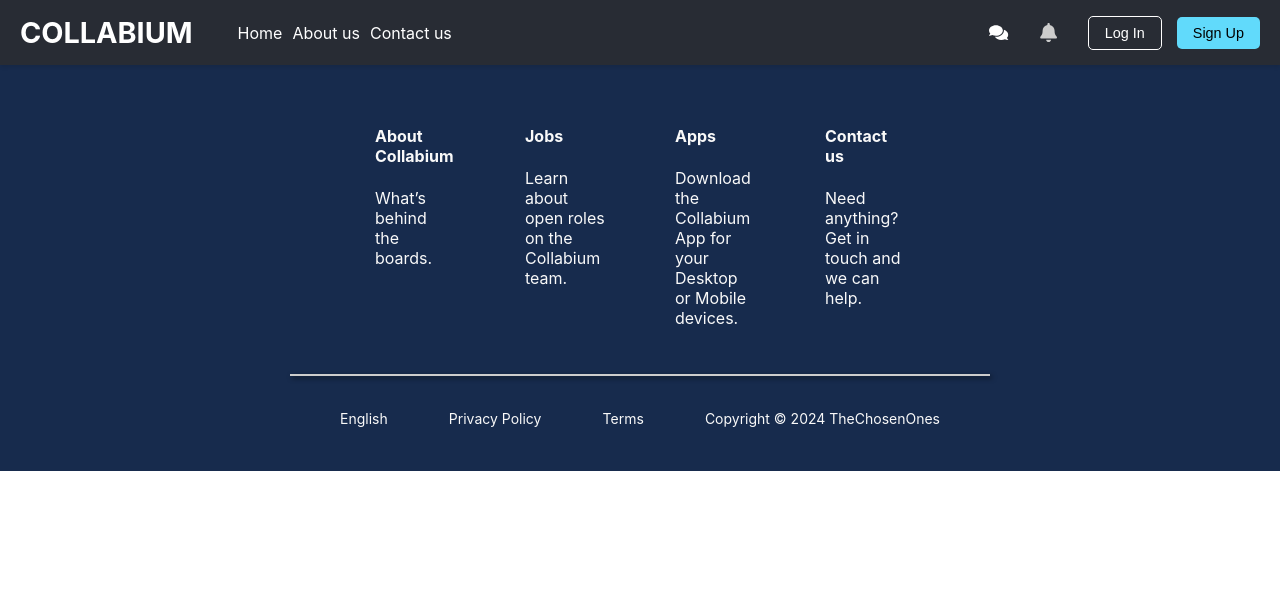
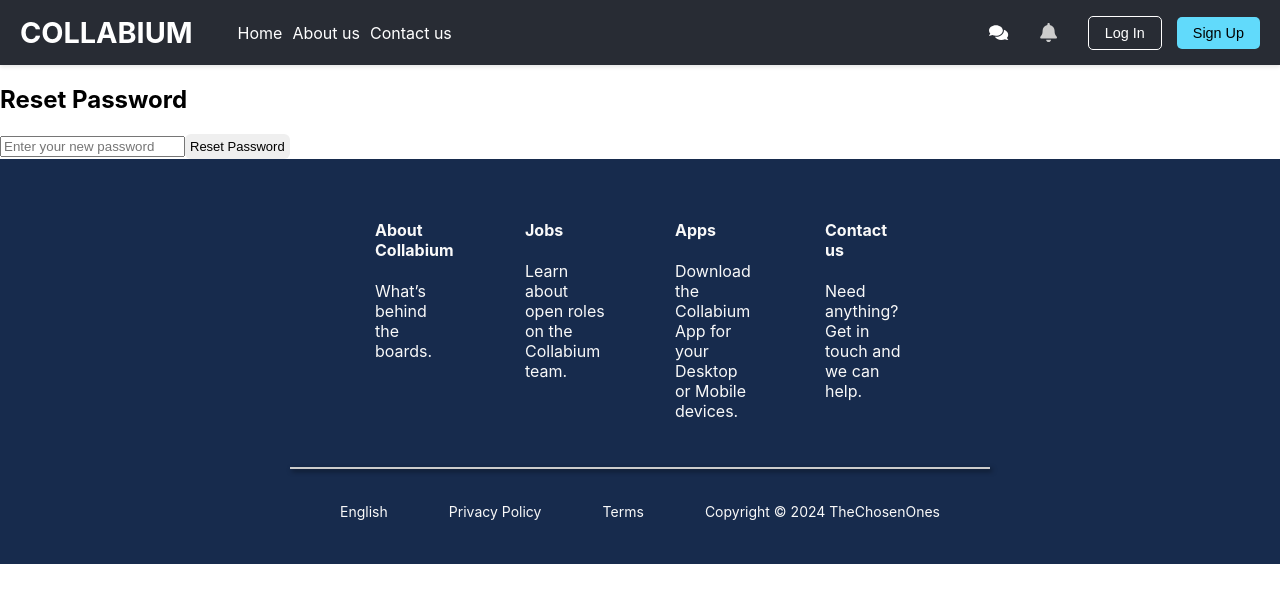
Before and after one commit to KianShirvani/TheChosenOnes, a React (Create React App) app in the folder frontend/: page /reset-password/1 in a window 1280 px wide. Shown: the top 602 px of the page. Built offline with nearby package versions, Linux system fonts and the light colour scheme; no server answers.

Commit message:
Add pages for forgot password

```diff
--- a/frontend/src/App.js
+++ b/frontend/src/App.js
@@ -11,6 +11,8 @@ import AdminManagement from "./pages/AdminManagement";
 import ChatPage from "./pages/ChatPage";
 import axios from "axios";
 import { NotificationProvider } from "./components/NotificationContext";
+import ForgotPasswordPage from './pages/ForgotPasswordPage';
+import ResetPasswordPage from './pages/ResetPasswordPage';
 
 const ProtectedRoute = ({ element, adminOnly }) => {
   const token = localStorage.getItem("token");
@@ -50,6 +52,8 @@ function App() {
             element={<ProtectedRoute element={<AdminManagement />} adminOnly />}
           />
           <Route path="/chat" element={<ProtectedRoute element={<ChatPage />} />} />
+          <Route path="/forgot-password" element={<ForgotPasswordPage />} />
+          <Route path="/reset-password/:token" element={<ResetPasswordPage />} />
         </Routes>
         <Footer />
       </NotificationProvider>
--- /dev/null
+++ b/frontend/src/pages/ForgotPasswordPage.js
@@ -0,0 +1,37 @@
+import React, { useState } from 'react';
+import axios from 'axios';
+
+const ForgotPasswordPage = () => {
+  const [email, setEmail] = useState('');
+  const [message, setMessage] = useState('');
+
+  const handleSubmit = async (e) => {
+    e.preventDefault();
+
+    try {
+      const response = await axios.post(`${process.env.REACT_APP_API_URL}/auth/request-password-reset`, { email });
+      setMessage(response.data.message);
+    } catch (error) {
+      setMessage(error.response?.data?.error || 'An error occurred');
+    }
+  };
+
+  return (
+    <div>
+      <h2>Forgot Password</h2>
+      <form onSubmit={handleSubmit}>
+        <input
+          type="email"
+          placeholder="Enter your email"
+          value={email}
+          onChange={(e) => setEmail(e.target.value)}
+          required
+        />
+        <button type="submit">Send Reset Link</button>
+      </form>
+      {message && <p>{message}</p>}
+    </div>
+  );
+};
+
+export default ForgotPasswordPage;
--- /dev/null
+++ b/frontend/src/pages/ResetPasswordPage.js
@@ -0,0 +1,44 @@
+import React, { useState } from 'react';
+import { useParams, useNavigate } from 'react-router-dom';
+import axios from 'axios';
+
+const ResetPasswordPage = () => {
+  const { token } = useParams();
+  const navigate = useNavigate();
+  const [newPassword, setNewPassword] = useState('');
+  const [message, setMessage] = useState('');
+
+  const handleSubmit = async (e) => {
+    e.preventDefault();
+
+    try {
+      const response = await axios.post(`${process.env.REACT_APP_API_URL}/auth/reset-password`, {
+        token,
+        newPassword,
+      });
+      setMessage(response.data.message);
+      navigate('/login');
+    } catch (error) {
+      setMessage(error.response?.data?.error || 'An error occurred');
+    }
+  };
+
+  return (
+    <div>
+      <h2>Reset Password</h2>
+      <form onSubmit={handleSubmit}>
+        <input
+          type="password"
+          placeholder="Enter your new password"
+          value={newPassword}
+          onChange={(e) => setNewPassword(e.target.value)}
+          required
+        />
+        <button type="submit">Reset Password</button>
+      </form>
+      {message && <p>{message}</p>}
+    </div>
+  );
+};
+
+export default ResetPasswordPage;
```
